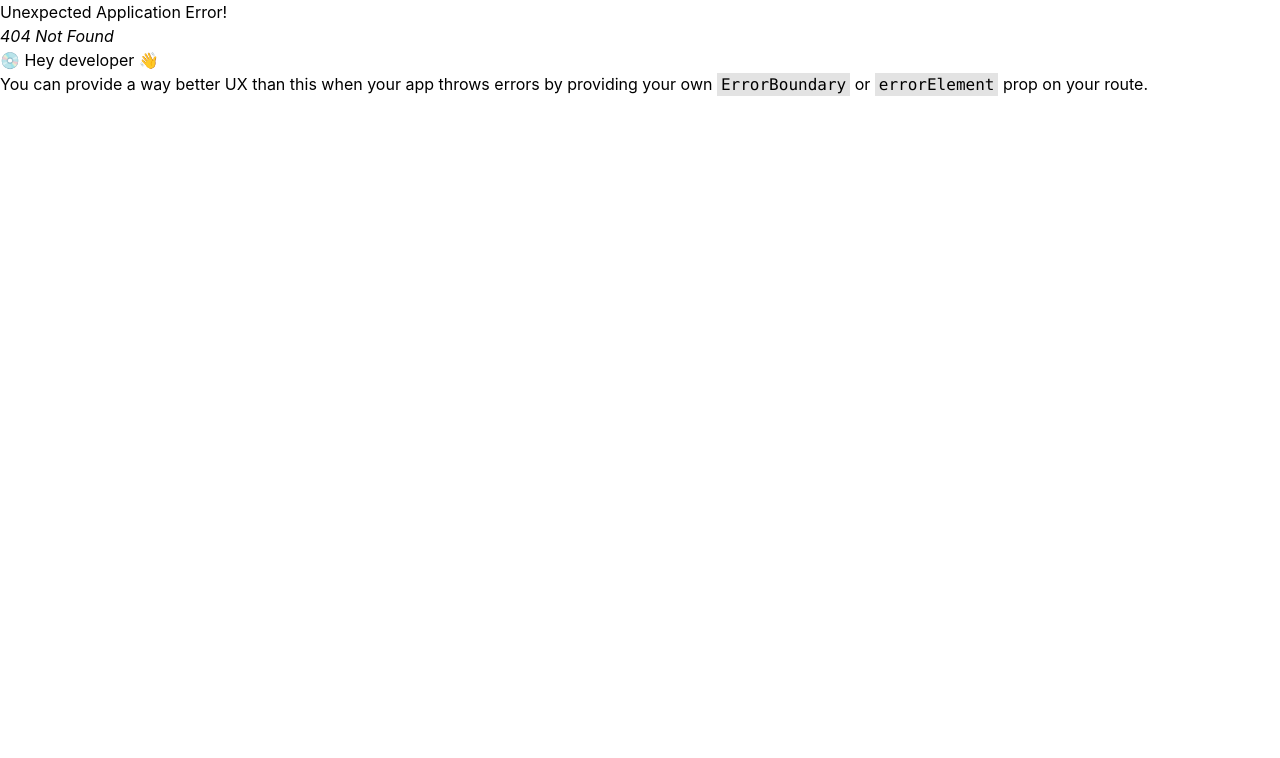
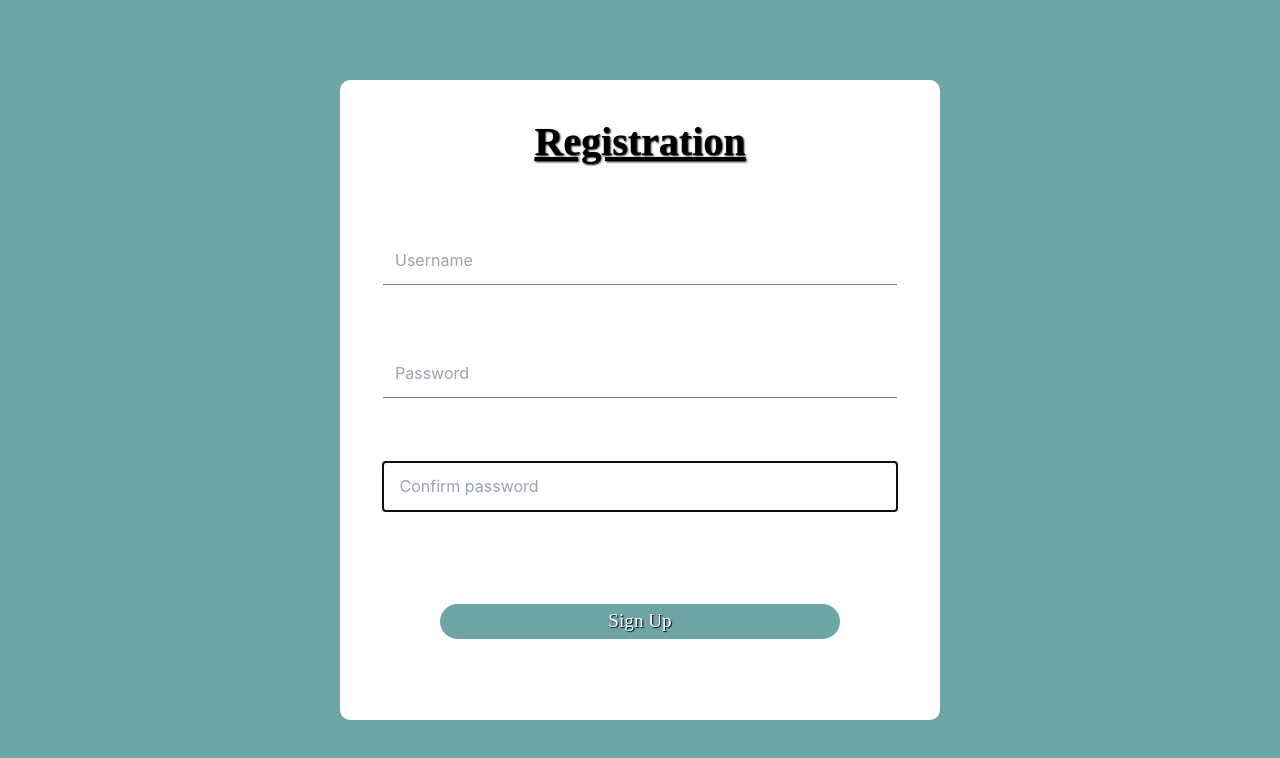
Before and after one commit to shazebK/nlightenu, a React (Create React App) app: page /auth in a window 1280 px wide. Before the commit this address had no page. Shown: the top 758 px of the page. Built offline with nearby package versions, Linux system fonts and the light colour scheme.

Commit message:
Auth Page added and some files organised

```diff
--- a/src/App.js
+++ b/src/App.js
@@ -1,11 +1,13 @@
 import React from "react";
 import Home from "./pages/Home";
+import Auth from "./pages/Auth";
 import { createBrowserRouter,RouterProvider } from "react-router-dom";
 
 const App = () => {
 
   const router = createBrowserRouter([
     {path : "/", element : <Home/>},
+    {path : "/auth", element : <Auth/>}
   ]);
 
   return(
--- /dev/null
+++ b/src/components/AuthPage.css
@@ -0,0 +1,68 @@
+.page{
+    background-color: rgb(111, 164, 165);
+    width:100vw;
+    height:100vh;
+    display: flex;
+    justify-content: center;
+    align-items: center;
+}
+
+.main_reg{
+    display:flex;
+    flex-direction: column;
+    align-items: center;
+    justify-content: center;
+}
+
+.form_reg{
+    height:80vh;
+    width:600px;
+    display: flex;
+    flex-direction: column;
+    align-items:center;
+    justify-content: space-around;
+    border: 1mm solid white;
+    border-radius: 10px;
+    color:black;
+    background-color:white;
+    padding: 12px;
+    margin:0px;
+    padding-left: 40px;
+    padding-right: 40px;
+    z-index:4;
+}
+
+.input_reg{
+    width: 100%;
+    padding:12px;
+    border-bottom:1px solid grey;
+}
+
+.label_reg,.p_reg{
+    background-color: white;
+    padding: 1px;
+
+}
+.p_reg{
+    font-weight: bolder;
+    text-align: center;
+    text-decoration: none;
+    font-size:40px;
+    font-family:serif;
+    text-decoration: underline;
+    text-shadow:1px 1px 2px black ;
+}
+.button_reg{
+    margin-top:30px;
+    height:35px;
+    width:400px;
+    border:solid 2px rgb(111, 164, 165);
+    border-radius: 50px;
+    margin-bottom: 50px;
+    font-size: larger;
+    font-family: cursive;
+    font-weight: 500;
+    background-color: rgb(111, 164, 165);
+    color: white;
+    text-shadow:1px 1px 1px black ;
+}
--- /dev/null
+++ b/src/components/AuthPage.js
@@ -0,0 +1,41 @@
+import './AuthPage.css'
+const AuthPage=()=>{
+    return (
+    <div className='page'>
+      <main className='main_reg'>
+
+         <form className="form_reg">
+         <p className='p_reg'>Registration</p><hr />
+               <input type="text"
+               placeholder="Username"
+               className='input_reg'
+               autoFocus
+               required
+               />
+
+            <hr style={{color:"black",fontSize:"2px"}} />
+
+               <input type="password"
+               placeholder="Password"
+               autoFocus
+               className='input_reg'
+               required
+               />
+               <hr />
+
+               <input type="password"
+               placeholder=" Confirm password"
+               autoFocus
+               className='input_reg'
+               required
+               />
+               <hr />
+            <button className='button_reg'>Sign Up</button>
+
+
+         </form>
+      </main>
+    </div>
+    )
+}
+export default AuthPage;
--- a/src/components/HomePage.js
+++ b/src/components/HomePage.js
@@ -1,5 +1,5 @@
 import React from "react";
-import Navbar from "./Navbar";
+import Navbar from "./UI/Navbar";
 import Footer from "./UI/Footer";
 import ImageTitleCard from "./UI/ImageTitleCard";
 
--- a/src/components/Navbar.js
+++ b/src/components/UI/Navbar.js
@@ -1,6 +1,6 @@
 import React from "react";
 import { Link } from "react-router-dom";
-import Button from "./UI/Button";
+import Button from "./Button";
 
 const Navbar = () => {
     return (
@@ -13,8 +13,8 @@ const Navbar = () => {
                 <li><Link to = "/">About</Link></li>
             </ul>
             <div className="flex">
-                <Button theme = "white">Log In</Button>
-                <Button theme = "black">Sign Up</Button>
+                <Link to = "/auth"><Button theme = "white">Log In</Button></Link>
+                <Link to = "/auth"><Button theme = "black">Sign Up</Button></Link>
             </div>
         </nav>
     );
--- /dev/null
+++ b/src/pages/Auth.js
@@ -0,0 +1,7 @@
+import AuthPage from "../components/AuthPage"
+const Auth=()=>{
+    return (
+      <AuthPage/>
+    )
+}
+export default Auth;
```
